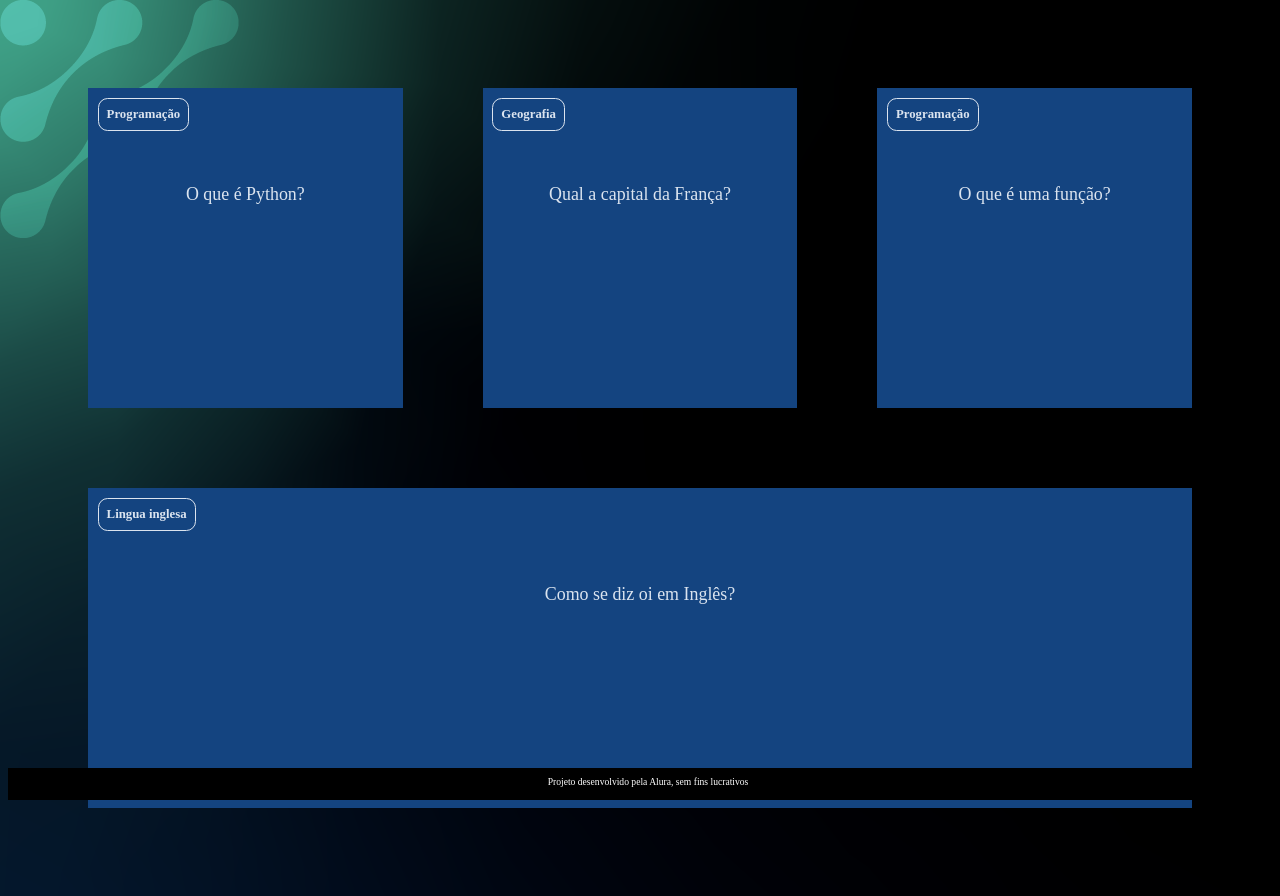
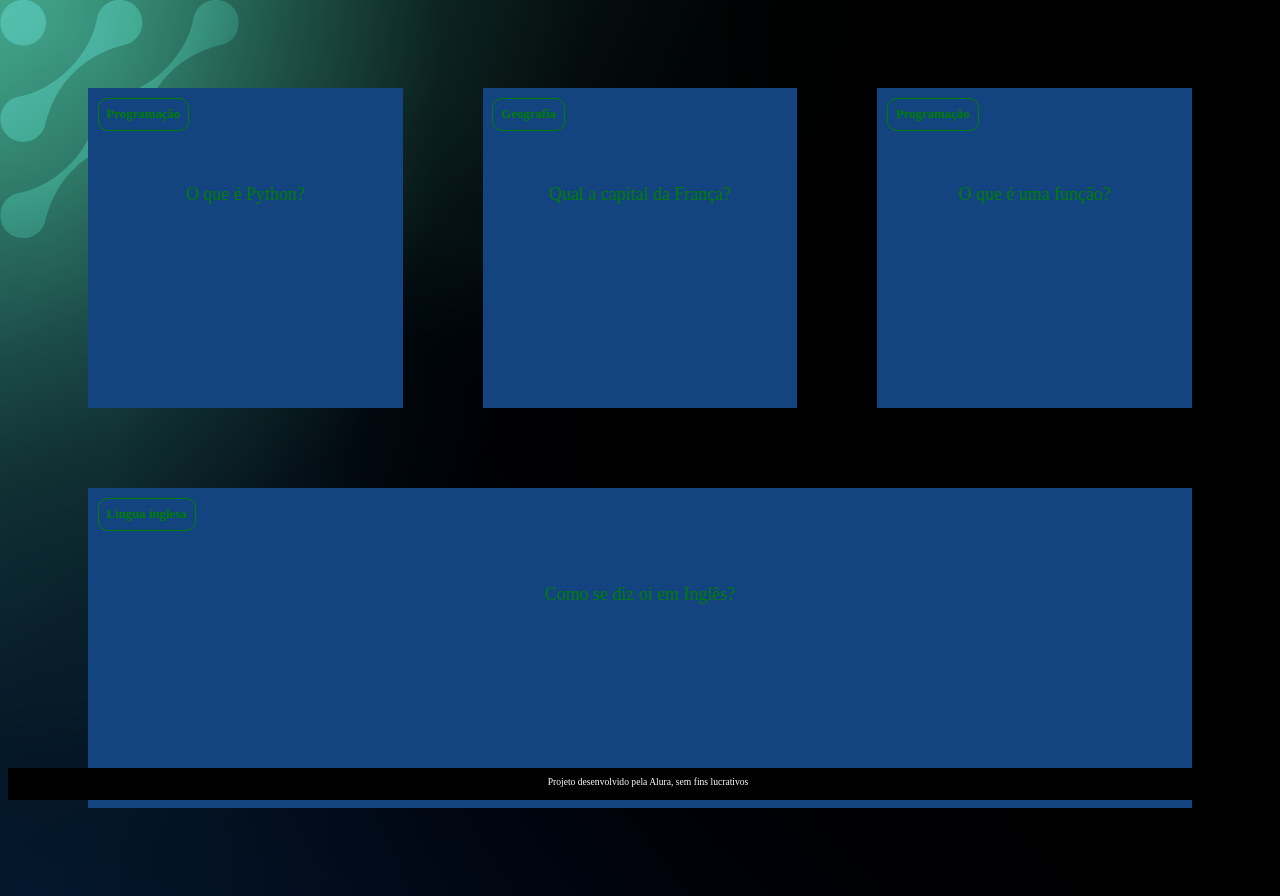
Before and after one commit to Ghog075/flashcard, a plain HTML site: page index.html in a window 1280 px wide. Drawn offline with Linux system fonts and the light colour scheme.

Commit message:
Update style.css

```diff
--- a/assets/style.css
+++ b/assets/style.css
@@ -1,7 +1,7 @@
 :root {
-    --text-color: #DBE4EF;
+    --text-color: #008000;
     --card-front-color: #144480;
-    --card-back-color: #00F4BF;
+    --card-back-color: #FF0000;
 }
 
 body {
```
